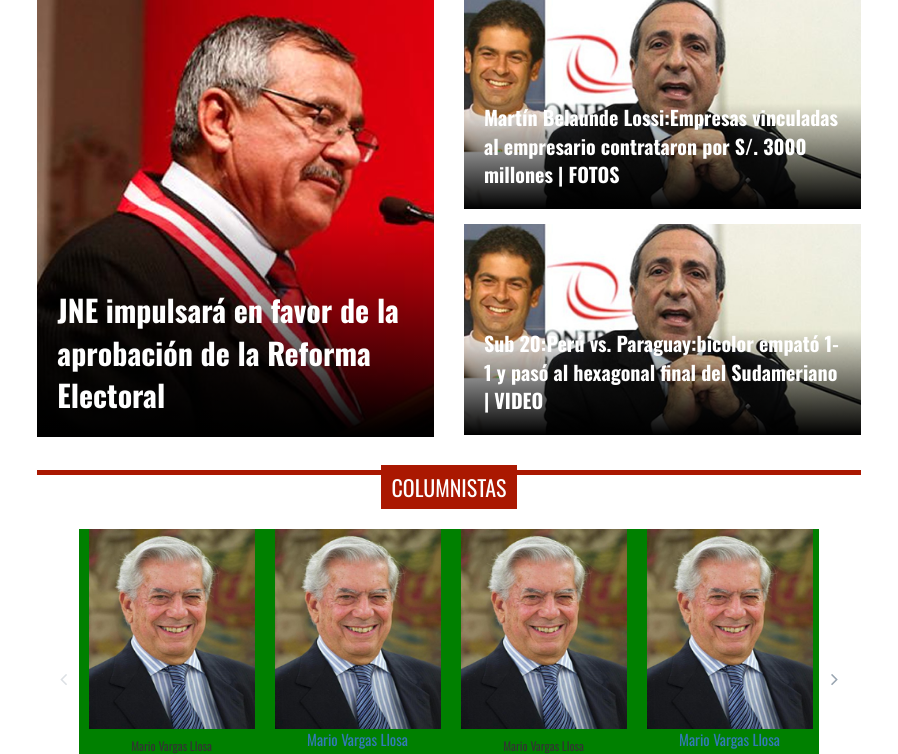
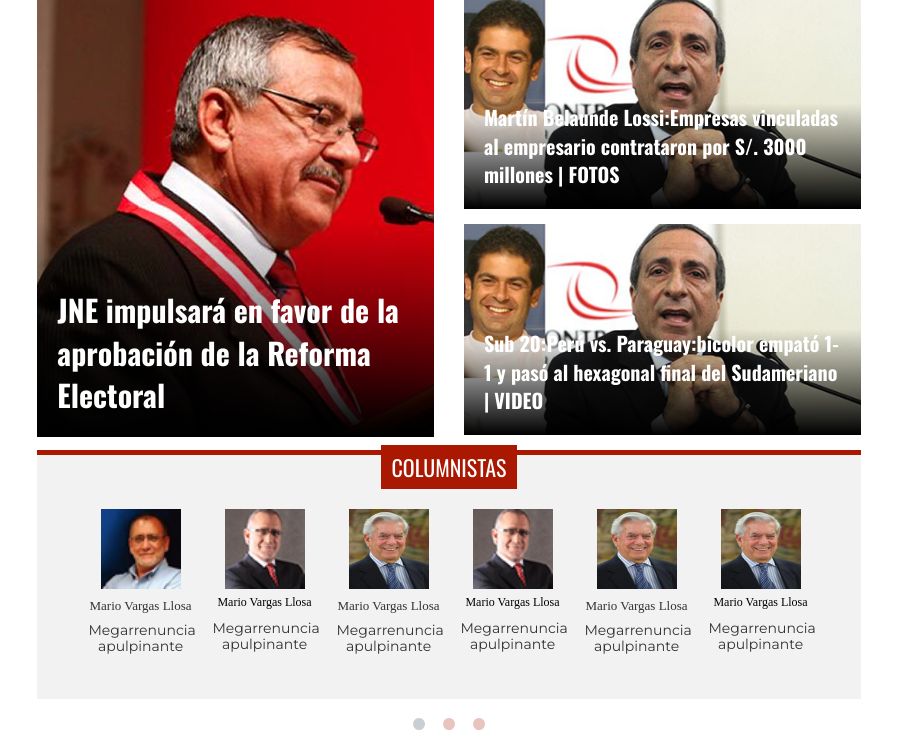
Before and after one commit to emilyvivancocuba/Examen-grupal-La-Republica, a plain HTML site: page index.html in a window 1280 px wide. Shown: the part 208-962 px from the top of the page, without its empty margins (191-1089 px from the left). Drawn offline with nearby package versions, Linux system fonts and the light colour scheme.

Commit message:
iniciando a merge

```diff
--- a/assets/js/index.js
+++ b/assets/js/index.js
@@ -4,14 +4,16 @@
 			  dots: true,
 			  infinite: false,
 			  speed: 300,
-			  slidesToShow: 4,
-			  slidesToScroll: 4,
+			  slidesToShow: 6,
+			  slidesToScroll: 6,
+			  prevArrow:false,
+			  nextArrow:false,
 			  responsive: [
 			    {
 			      breakpoint: 1024,
 			      settings: {
-			        slidesToShow: 3,
-			        slidesToScroll: 3,
+			        slidesToShow: 6,
+			        slidesToScroll: 6,
 			        infinite: true,
 			        dots: true
 			      }
--- a/assets/sass/base/_base.scss
+++ b/assets/sass/base/_base.scss
@@ -26,6 +26,9 @@ a{
 .mb-10{
 	margin-bottom: 10px;
 }
+.mg-0{
+	margin:0;
+}
 .pt-0{
 	padding-top: 0!important;
 }
@@ -43,14 +46,27 @@ a{
 }
 .slider{
 	width: 90%;
-	height: 300px;
+	height: 200px;
 	margin:auto;
-	background: green;
+	padding-top: 10px;
 
 }
+.bg-gray-sider{
+	background: #f2f2f2;
+}
+
 .slick-dots{
-	li {
-		background: yellow;
+	li.slick-active {
+		button:before{
+			color: #b9c0c6;
+			font-size: 50px;
+		}
+	}
+	li{
+		button:before{
+			color: $color-guindo;
+			font-size: 50px;
+		}
 	}
 }
 .violeta{
--- a/assets/sass/helpers/_mixins.scss
+++ b/assets/sass/helpers/_mixins.scss
@@ -53,3 +53,10 @@
 		}
 	}
 }
+.slider{
+	.node{
+		img{
+			border:5px solid white;
+		}
+	}
+}
--- a/assets/sass/pages/_home.scss
+++ b/assets/sass/pages/_home.scss
@@ -173,3 +173,28 @@
 .media-bloqueros{
 	margin-bottom: 10px;
 }
+.bg-gray-sider{
+
+}
+.slider{
+	.node{
+		img{
+			border: 5px;
+
+		}
+
+		.title{
+			h6{
+			font-size: 13px;
+			font-family: 'PT+Sans';
+			}
+			a{
+				font-family: 'PT+Sans';
+				font-size: 12px;
+				font-weight: lighter;
+				text-decoration: underline;
+				color: black;
+			}
+		}
+	}
+}
--- a/index.html
+++ b/index.html
@@ -45,72 +45,108 @@
               </div>
             </div>
           </div>
-          <h3 class="home-separador text-center"><a href="">COLUMNISTAS</a></h3>
-          <div class="row">
-            <div class="container-fluid">
-              <div class="slider single-item responsive">
-                <div class="node node-columnistas"><img src="assets/image/img_aside_author.jpg"/>
+          <div class="bg-gray-sider">
+            <h3 class="home-separador text-center mg-0"><a href="">COLUMNISTAS</a></h3>
+            <div class="bg-gray-sider">
+              <div class="slider single-item responsive bg-gray-sider">
+                <div class="node node-columnistas"><img src="assets/image/img_author_columnista.jpg"/>
+                  <div class="title">
                     <h6>Mario Vargas Llosa</h6>
-                  <h5>Megarrenuncia apulpinante</h5>
+                    <h5 class="font-monstserrat-sub">Megarrenuncia apulpinante</h5>
                   </div>
-                <div class="node node-columnistas"><img src="assets/image/img_aside_author.jpg"/><a href="">Mario Vargas Llosa</a>
-                  <h5>Megarrenuncia apulpinante</h5>
+                </div>
+                <div class="node node-columnistas"><img src="assets/image/img_blogueros.jpg"/>
+                  <div class="title"><a href="">Mario Vargas Llosa</a>
+                    <h5 class="font-monstserrat-sub">Megarrenuncia apulpinante</h5>
+                  </div>
                 </div>
                 <div class="node node-columnistas"><img src="assets/image/img_aside_author.jpg"/>
+                  <div class="title">
                     <h6>Mario Vargas Llosa</h6>
-                  <h5>Megarrenuncia apulpinante</h5>
+                    <h5 class="font-monstserrat-sub">Megarrenuncia apulpinante</h5>
                   </div>
-                <div class="node node-columnistas"><img src="assets/image/img_aside_author.jpg"/><a href="">Mario Vargas Llosa</a>
-                  <h5>Megarrenuncia apulpinante</h5>
+                </div>
+                <div class="node node-columnistas"><img src="assets/image/img_blogueros.jpg"/>
+                  <div class="title"><a href="">Mario Vargas Llosa</a>
+                    <h5 class="font-monstserrat-sub">Megarrenuncia apulpinante</h5>
+                  </div>
                 </div>
                 <div class="node node-columnistas"><img src="assets/image/img_aside_author.jpg"/>
+                  <div class="title">
                     <h6>Mario Vargas Llosa</h6>
-                  <h5>Megarrenuncia apulpinante</h5>
+                    <h5 class="font-monstserrat-sub">Megarrenuncia apulpinante</h5>
                   </div>
-                <div class="node node-columnistas"><img src="assets/image/img_aside_author.jpg"/><a href="">Mario Vargas Llosa</a>
-                  <h5>Megarrenuncia apulpinante</h5>
                 </div>
                 <div class="node node-columnistas"><img src="assets/image/img_aside_author.jpg"/>
-                  <h6>Mario Vargas Llosa</h6>
-                  <h5>Megarrenuncia apulpinante</h5>
+                  <div class="title"><a href="">Mario Vargas Llosa</a>
+                    <h5 class="font-monstserrat-sub">Megarrenuncia apulpinante</h5>
                   </div>
-                <div class="node node-columnistas"><img src="assets/image/img_aside_author.jpg"/><a href="">Mario Vargas Llosa</a>
-                  <h5>Megarrenuncia apulpinante</h5>
                 </div>
                 <div class="node node-columnistas"><img src="assets/image/img_aside_author.jpg"/>
+                  <div class="title">
                     <h6>Mario Vargas Llosa</h6>
-                  <h5>Megarrenuncia apulpinante</h5>
+                    <h5 class="font-monstserrat-sub">Megarrenuncia apulpinante</h5>
                   </div>
-                <div class="node node-columnistas"><img src="assets/image/img_aside_author.jpg"/><a href="">Mario Vargas Llosa</a>
-                  <h5>Megarrenuncia apulpinante</h5>
                 </div>
                 <div class="node node-columnistas"><img src="assets/image/img_aside_author.jpg"/>
-                  <h6>Mario Vargas Llosa</h6>
-                  <h5>Megarrenuncia apulpinante</h5>
+                  <div class="title"><a href="">Mario Vargas Llosa</a>
+                    <h5 class="font-monstserrat-sub">Megarrenuncia apulpinante</h5>
                   </div>
-                <div class="node node-columnistas"><img src="assets/image/img_aside_author.jpg"/><a href="">Mario Vargas Llosa</a>
-                  <h5>Megarrenuncia apulpinante</h5>
                 </div>
                 <div class="node node-columnistas"><img src="assets/image/img_aside_author.jpg"/>
+                  <div class="title">
                     <h6>Mario Vargas Llosa</h6>
-                  <h5>Megarrenuncia apulpinante</h5>
+                    <h5 class="font-monstserrat-sub">Megarrenuncia apulpinante</h5>
                   </div>
-                <div class="node node-columnistas"><img src="assets/image/img_aside_author.jpg"/><a href="">Mario Vargas Llosa</a>
-                  <h5>Megarrenuncia apulpinante</h5>
                 </div>
                 <div class="node node-columnistas"><img src="assets/image/img_aside_author.jpg"/>
-                  <h6>Mario Vargas Llosa</h6>
-                  <h5>Megarrenuncia apulpinante</h5>
+                  <div class="title"><a href="">Mario Vargas Llosa</a>
+                    <h5 class="font-monstserrat-sub">Megarrenuncia apulpinante</h5>
                   </div>
-                <div class="node node-columnistas"><img src="assets/image/img_aside_author.jpg"/><a href="">Mario Vargas Llosa</a>
-                  <h5>Megarrenuncia apulpinante</h5>
                 </div>
                 <div class="node node-columnistas"><img src="assets/image/img_aside_author.jpg"/>
+                  <div class="title">
                     <h6>Mario Vargas Llosa</h6>
-                  <h5>Megarrenuncia apulpinante</h5>
+                    <h5 class="font-monstserrat-sub">Megarrenuncia apulpinante</h5>
                   </div>
-                <div class="node node-columnistas"><img src="assets/image/img_aside_author.jpg"/><a href="">Mario Vargas Llosa</a>
-                  <h5>Megarrenuncia apulpinante</h5>
+                </div>
+                <div class="node node-columnistas"><img src="assets/image/img_aside_author.jpg"/>
+                  <div class="title"><a href="">Mario Vargas Llosa</a>
+                    <h5 class="font-monstserrat-sub">Megarrenuncia apulpinante</h5>
+                  </div>
+                </div>
+                <div class="node node-columnistas"><img src="assets/image/img_aside_author.jpg"/>
+                  <div class="title">
+                    <h6>Mario Vargas Llosa</h6>
+                    <h5 class="font-monstserrat-sub">Megarrenuncia apulpinante</h5>
+                  </div>
+                </div>
+                <div class="node node-columnistas"><img src="assets/image/img_aside_author.jpg"/>
+                  <div class="title"><a href="">Mario Vargas Llosa</a>
+                    <h5 class="font-monstserrat-sub">Megarrenuncia apulpinante</h5>
+                  </div>
+                </div>
+                <div class="node node-columnistas"><img src="assets/image/img_aside_author.jpg"/>
+                  <div class="title">
+                    <h6>Mario Vargas Llosa</h6>
+                    <h5 class="font-monstserrat-sub">Megarrenuncia apulpinante</h5>
+                  </div>
+                </div>
+                <div class="node node-columnistas"><img src="assets/image/img_aside_author.jpg"/>
+                  <div class="title"><a href="">Mario Vargas Llosa</a>
+                    <h5 class="font-monstserrat-sub">Megarrenuncia apulpinante</h5>
+                  </div>
+                </div>
+                <div class="node node-columnistas"><img src="assets/image/img_aside_author.jpg"/>
+                  <div class="title">
+                    <h6>Mario Vargas Llosa</h6>
+                    <h5 class="font-monstserrat-sub">Megarrenuncia apulpinante</h5>
+                  </div>
+                </div>
+                <div class="node node-columnistas"><img src="assets/image/img_aside_author.jpg"/>
+                  <div class="title"><a href="">Mario Vargas Llosa</a>
+                    <h5 class="font-monstserrat-sub">Megarrenuncia apulpinante</h5>
+                  </div>
                 </div>
               </div>
             </div>
@@ -693,7 +729,7 @@
                   <div class="text-center"><span>Más en <a href="" class="violeta">Aweita.pe</a></span></div><img assets/image/nota_galeria_border.png class="bg-violeta">
                 </div>
                 <div class="row">
-                  <h3 class="home-separador text-center"><a href="">FOTOS DESTACADAS</a></h3>
+                  <h3 class="home-separador text-center mg-0"><a href="">FOTOS DESTACADAS</a></h3>
                 </div>
                 <div class="noticia-aside">
                   <div class="border-image"><img src="assets/image/img_fotodes_prominent.jpg" class="w-100"/>
@@ -739,7 +775,7 @@
                   </div>
                 </div>
                 <hr class="separador-gray">
-                <h3 class="home-separador text-center"><a href="">ESPECIALES</a></h3>
+                <h3 class="home-separador text-center mg-0"><a href="">ESPECIALES</a></h3>
                 <div class="row">
                   <div class="imagen-title">
                     <div class="col-sm-12">
@@ -779,7 +815,7 @@
                   </div>
                 </div>
                 <hr class="separador-gray">
-                <h3 class="home-separador text-center"><a href="">CARLINCATURA DEL DÍA</a></h3>
+                <h3 class="home-separador text-center mg-0"><a href="">CARLINCATURA DEL DÍA</a></h3>
                 <div class="row">
                   <div class="col-sm-12 text-center">
                     <h5 class="font-monstserrat-sub">Carlincaturas 30-01-2015</h5><img src="assets/image/img_carlincatura_sd.jpg"/>
@@ -864,7 +900,7 @@
                 <div class="row text-center">
                   <h6 class="rojo font-monstserrat-sub">Todos los blogs</h6>
                 </div>
-                <h3 class="home-separador text-center"><a href="">EDICIÓN IMPRESA</a></h3>
+                <h3 class="home-separador text-center mg-0"><a href="">EDICIÓN IMPRESA</a></h3>
                 <div class="edicion">
                   <h5 class="text-center">La República - Lima</h5>
                   <div class="edicion-completa mb-10"><img src="assets/image/img_impreso_sd_prominent.jpg" class="w-100"/>
@@ -897,7 +933,7 @@
                     </div>
                   </div>
                   <hr class="separador-gray">
-                  <h3 class="home-separador text-center"><a href="">INFOGRAFÍAS</a></h3>
+                  <h3 class="home-separador text-center mg-0"><a href="">INFOGRAFÍAS</a></h3>
                   <div class="row">
                     <div class="imagen-title">
                       <div class="col-sm-12">
```
Also changed, not shown: assets/css/dist/slick.css, assets/css/main.css, 3 other files. Lines whose indentation alone changed are shown as unchanged.
